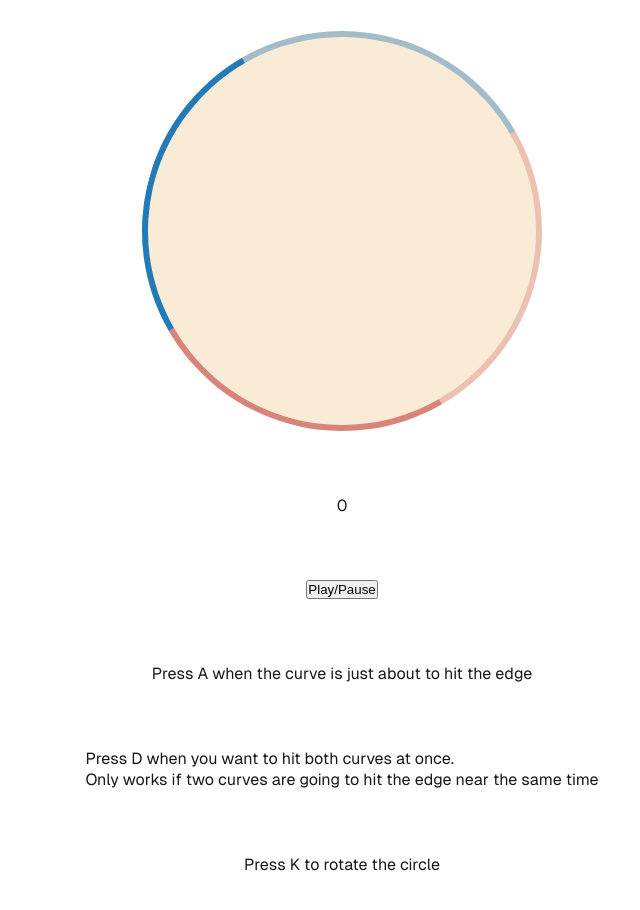
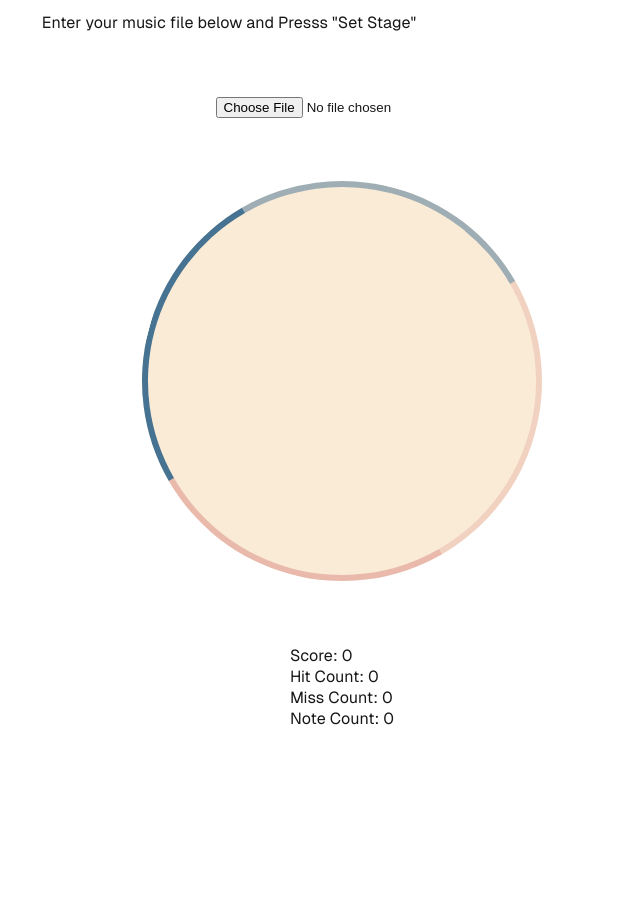
Before and after one commit to Emorque/testing_meyda, a Next.js app: page /testing_meyda/ in a window 1280 px wide. Shown: the part 320-1230 px from the top of the page, without its empty margins (298-938 px from the left). After the commit the page ends 1129 px from the top, so only its background shows below. Built offline with nearby package versions, Linux system fonts and the light colour scheme.

Commit message:
Fixed Double note creation and refined styling

```diff
--- a/src/components/AudioFile.tsx
+++ b/src/components/AudioFile.tsx
@@ -63,11 +63,18 @@ export function AudioFile() {
     // const [lActive, setLActive] = useState<boolean>(false);
 
     const [score, setScore] = useState<number>(0);
+    const [hitCount, setHitCount] = useState<number>(0);
+    const [missCount, setMissCount] = useState<number>(0);
+    const [noteCount, setNoteCount] = useState<number>(0);
+
+    const [stageSet, setStageSet] = useState<boolean>(false);
+    const [musicSet, setMusicSet] = useState<boolean>(false);
 
     const audioChange = (e: ChangeEvent<HTMLInputElement>) => {
         const file = e.target.files?.[0];
         if (!file) return;
         setAudioURL(URL.createObjectURL(file));
+        setMusicSet(true);
         updateContext();
     }
 
@@ -141,27 +148,11 @@ export function AudioFile() {
         const spectrumRange = getAmplitudeRangeForKey(key);
         const avgAmplitude = spectrumRange.reduce((sum, idx) => sum + amplitudeSpectrum[idx], 0) / spectrumRange.length;
 
-        if (avgAmplitude > 1.5 && (time % 50 === 0)) {
+        if (avgAmplitude > 1.5) {
           if (key === 'a' || key === 'j') {
-            if (aSetThisFrame) {
-              setTimeout(() => {
-                if (circle.current) {
-                  const newEle = document.createElement('p');
-                  newEle.classList.add(circleClass)
-                  newEle.classList.add("curve")
-                  // newEle.style.cssText = curveStyle;
-                  newEle.textContent= ""
-                  circle.current.appendChild(newEle);
-                  newEle.addEventListener("animationend", () => {
-                    circle.current?.removeChild(newEle);
-                  })
-                }
-                setList(prevList => [...prevList, ((time + 2000) / 1000)]);
-              }, 200)
-              // aSetThisFrame = true; // Mark that 'a' or 'j' was activated in this frame
-            }
-            if (!dSetThisFrame && !aSetThisFrame) {
+            if (!aSetThisFrame) {
               setState(true);
+              setNoteCount(count => count + 1);
               setList(prevList => [...prevList, ((time + 2000) / 1000)]);
               aSetThisFrame = true; // Mark that 'a' or 'j' was activated in this frame
             }
@@ -170,12 +161,8 @@ export function AudioFile() {
             }
           }
           else if (key === 'd' || key === 'l') {
-            if (dSetThisFrame) {
-              setState(true);
-              setList(prevList => [...prevList, ((time + 2000 + 500) / 1000)]);
-              // aSetThisFrame = true; // Mark that 'a' or 'j' was activated in this frame
-            }
-            if (!aSetThisFrame && !dSetThisFrame) {
+            if (!dSetThisFrame) {
+              setNoteCount(count => count + 1);
               setState(true);
               setList(prevList => [...prevList, ((time + 2000) / 1000)]);
               dSetThisFrame = true; // Mark that 'd' or 'l' was activated in this frame
@@ -197,9 +184,17 @@ export function AudioFile() {
             })
           }
           // Handle the timeout for each button independently
-          setTimeout(() => {
-            setState(false);
-          }, 750);
+          if (key === 'a' || key === 'j') {
+            setTimeout(() => {
+              setState(false);
+            }, 1000);
+          }
+          else if (key === 'd' || key === 'l') {
+            setTimeout(() => {
+              setState(false);
+            }, 750);
+          }
+
         }
       });
     }, [amplitudeSpectrum, aActive, dActive, time, dList, aList]);
@@ -208,6 +203,7 @@ export function AudioFile() {
       console.log("AList", aList);
       if (aList.length > 0 && aList[0] + 0.15 < time/1000) {
         setScore(score => score - 1);
+        setMissCount(count => count + 1);
         setAList(aList => aList.slice(1));
 
         const message = document.createElement('p');
@@ -224,8 +220,9 @@ export function AudioFile() {
 
     useEffect(() => {
       console.log("DList", dList);
-      if (dList.length > 0 && dList[0] + 0.15 < time/1000) {
+      if (dList.length > 0 && dList[0] + 0.20 < time/1000) {
         setScore(score => score - 1);
+        setMissCount(count => count + 1);
         setDList(dList => dList.slice(1));
 
         const message = document.createElement('p');
@@ -244,6 +241,7 @@ export function AudioFile() {
       console.log("JList", jList);
       if (jList.length > 0 && jList[0] + 0.15 < time/1000) {
         setScore(score => score - 1);
+        setMissCount(count => count + 1);
         setJList(jList => jList.slice(1));
 
         const message = document.createElement('p');
@@ -262,6 +260,7 @@ export function AudioFile() {
       console.log("LList", lList);
       if (lList.length > 0 && lList[0] + 0.15 < time/1000) {
         setScore(score => score - 1);
+        setMissCount(count => count + 1);
         setLList(lList => lList.slice(1));
 
         const message = document.createElement('p');
@@ -287,19 +286,19 @@ export function AudioFile() {
           if (rotated) {
             if (dList.length === 0) {
               console.log("ex1", dList, time)
-              setScore(score => score - 1);
               console.log("missed")
 
-              message.classList.add("miss");
-              message.textContent= "missed";
-              if (gameWrapper.current) gameWrapper.current.appendChild(message);
-              setTimeout(() => {
-                if (gameWrapper.current) gameWrapper.current.removeChild(message);
-              }, 500);
+              // message.classList.add("miss");
+              // message.textContent= "missed";
+              // if (gameWrapper.current) gameWrapper.current.appendChild(message);
+              // setTimeout(() => {
+              //   if (gameWrapper.current) gameWrapper.current.removeChild(message);
+              // }, 500);
             }
             else {
               if ((time/1000) < dList[0] - 0.25) {
-                setScore(score => score - 1);
+                // setScore(score => score - 1);
+                // setMissCount(count => count - 1);
                 console.log("ex2", dList, (time/1000))
                 console.log("early")
 
@@ -313,6 +312,7 @@ export function AudioFile() {
               }
               else if (dList[0] + 0.15 >= (time/1000) && (time/1000) > dList[0] - 0.15) {
                 setScore(score => score + 5);
+                setHitCount(count => count + 1);
                 setDList(dList => dList.slice(1));
                 console.log("ex3", dList, (time/1000))
                 console.log("hit")
@@ -323,8 +323,9 @@ export function AudioFile() {
                   if (gameWrapper.current) gameWrapper.current.removeChild(message);
                 }, 500);
               }
-              else if (dList[0] + 0.25 >= (time/1000) && (time/1000) > dList[0] - 0.25) {
+              else if (dList[0] + 0.20 >= (time/1000) && (time/1000) > dList[0] - 0.20) {
                 setScore(score => score + 3);
+                setHitCount(count => count + 1);
                 setDList(dList => dList.slice(1));
                 console.log("ex3", dList, (time/1000))
                 console.log("hit")
@@ -341,19 +342,21 @@ export function AudioFile() {
           else {
             if (aList.length === 0) {
               console.log("ex1", aList, time)
-              setScore(score => score - 1);
+              // setScore(score => score - 1);
+              // setMissCount(count => count - 1);
               console.log("missed")
 
-              message.classList.add("miss");
-              message.textContent= "missed";
-              if (gameWrapper.current) gameWrapper.current.appendChild(message);
-              setTimeout(() => {
-                if (gameWrapper.current) gameWrapper.current.removeChild(message);
-              }, 500);
+              // message.classList.add("miss");
+              // message.textContent= "missed";
+              // if (gameWrapper.current) gameWrapper.current.appendChild(message);
+              // setTimeout(() => {
+              //   if (gameWrapper.current) gameWrapper.current.removeChild(message);
+              // }, 500);
             }
             else {
               if ((time/1000) < aList[0] - 0.25) {
-                setScore(score => score - 1);
+                // setScore(score => score - 1);
+                // setMissCount(count => count - 1);
                 console.log("ex2", aList, (time/1000))
                 console.log("early")
 
@@ -368,6 +371,7 @@ export function AudioFile() {
 
               else if (aList[0] + 0.15 >= (time/1000) && (time/1000) > aList[0] - 0.15) {
                 setScore(score => score + 5);
+                setHitCount(count => count + 1);
                 setAList(aList => aList.slice(1));
                 console.log("ex3", aList, (time/1000))
                 console.log("perfect")
@@ -381,8 +385,9 @@ export function AudioFile() {
               }
 
 
-              else if (aList[0] + 0.25 >= (time/1000) && (time/1000) > aList[0] - 0.25) {
+              else if (aList[0] + 0.20 >= (time/1000) && (time/1000) > aList[0] - 0.20) {
                 setScore(score => score + 3);
+                setHitCount(count => count + 1);
                 setAList(aList => aList.slice(1));
                 console.log("ex3", aList, (time/1000))
                 console.log("hit")
@@ -473,6 +478,7 @@ export function AudioFile() {
           else {
             if ((dList[0] + 0.15 >= (time/1000) && (time/1000) > dList[0] - 0.15) && (aList[0] + 0.15 >= (time/1000) && (time/1000) > aList[0] - 0.15) ){
               setScore(score => score + 3);
+              setHitCount(score => score + 2);
               setDList(dList => dList.slice(1));
               setAList(aList => aList.slice(1));
               message.classList.add("success");
@@ -482,17 +488,17 @@ export function AudioFile() {
                 if (gameWrapper.current) gameWrapper.current.removeChild(message);
               }, 500);
             }
-            else if ((dList[0] + 0.25 >= (time/1000) && (time/1000) > dList[0] - 0.25) && (aList[0] + 0.25 >= (time/1000) && (time/1000) > aList[0] - 0.25) ) {
-              setScore(score => score + 2);
-              setDList(dList => dList.slice(1));
-              setAList(aList => aList.slice(1));
-              message.classList.add("success");
-              message.textContent= "success";
-              if (gameWrapper.current) gameWrapper.current.appendChild(message);
-              setTimeout(() => {
-                if (gameWrapper.current) gameWrapper.current.removeChild(message);
-              }, 500);
-            }
+            // else if ((dList[0] + 0.25 >= (time/1000) && (time/1000) > dList[0] - 0.25) && (aList[0] + 0.25 >= (time/1000) && (time/1000) > aList[0] - 0.25) ) {
+            //   setScore(score => score + 2);
+            //   setDList(dList => dList.slice(1));
+            //   setAList(aList => aList.slice(1));
+            //   message.classList.add("success");
+            //   message.textContent= "success";
+            //   if (gameWrapper.current) gameWrapper.current.appendChild(message);
+            //   setTimeout(() => {
+            //     if (gameWrapper.current) gameWrapper.current.removeChild(message);
+            //   }, 500);
+            // }
           }
         }
 
@@ -505,6 +511,8 @@ export function AudioFile() {
           if (jList.length === 0) {
             console.log("ex1", jList, time)
             setScore(score => score - 1);
+            setMissCount(count => count - 1);
+            setHitCount(count => count + 1);
             console.log("missed")
 
             message.classList.add("miss");
@@ -629,12 +637,12 @@ export function AudioFile() {
     }
 
     const aStyle = {
-      opacity: rotated? "0.5" : "1",
+      opacity: rotated? "0.3" : "1",
       transition: 'opacity 0.2s linear'
     }
 
     const dStyle = {
-      opacity: rotated? "1" : "0.5",
+      opacity: rotated? "1" : "0.3",
       transition: 'opacity 0.2s linear'
     }
 
@@ -672,14 +680,24 @@ export function AudioFile() {
         setStPaused(false);
         setTimeout(() => {
           if (audioRefListening.current)  audioRefListening.current.play();
+          setStageSet(true);
         }, 2000)
       }
     }
 
     return (
         <>
+            <h1>Meyda Demo</h1>
+            <div>
+              <p>Press &quot;A&quot; when the curve is just about to hit the edge on the current &quot;Active Area&quot;</p>
+              <br/>
+              <p>Press &quot;D&quot; when you want to hit both curves at once. <br/>Only works if one curve in each area are going to hit the edge near the same time</p>
+              <br/>
+              <p>Press &quot;K&quot; to rotate the circle <br/> The section that is highlighted is the &quot;Active Area&quot;</p>
+              <br/>
+              <p>Enter your music file below and Presss &quot;Set Stage&quot;</p>
+            </div>
             <input type="file" accept='audio/*' onChange={audioChange}/>
-            <h1>Meyda Demo</h1>
             {/* <p>{level}</p>
             <p>{score}</p> */}
 
@@ -687,7 +705,7 @@ export function AudioFile() {
 
             <audio src={audioURL ?? ""} controls={false} ref={audioRefListening} loop={false} />
             <audio src={audioURL ?? ""} controls={false} ref={audioRefSetting} loop={false} />
-            <button onClick={setMusicStage}>Set Stage</button>
+            {musicSet && <button onClick={setMusicStage}>Set Stage</button>}
 
             {/* <div id='gamecontainer'>
               <div className='pilar' ref={aPillar}>hi</div>
@@ -706,12 +724,15 @@ export function AudioFile() {
 
               </div>
             </div>
-            <p>{score}</p>
-            <button onClick={toggleMusic}>Play/Pause</button>
+            <div>
+              <p>Score: {score}</p>
+              <p>Hit Count: {hitCount}</p>
+              <p>Miss Count: {missCount}</p>
+              <p>Note Count: {noteCount}</p>
+            </div>
 
-            <p>Press A when the curve is just about to hit the edge</p>
-            <p>Press D when you want to hit both curves at once. <br/>Only works if two curves are going to hit the edge near the same time</p>
-            <p>Press K to rotate the circle</p>
+            {stageSet && <button onClick={toggleMusic}>Play/Pause</button>}
+
 
             {/* <div id='canvasContainer' style={{height: 500, width: 500, position: "relative"}}>
               <Canvas>
--- a/src/components/audiofile.css
+++ b/src/components/audiofile.css
@@ -50,13 +50,13 @@
 
 .caA {
     transform: rotate(135deg);
-    border-right: 6px solid rgba(34, 123, 182);
-    border-bottom: 6px solid rgb(34, 123, 182, 0.404);
+    border-right: 6px solid rgba(25, 86, 128, 0.8);
+    border-bottom: 6px solid rgba(25, 86, 128, 0.404);
 }
 .caD {
     transform: rotate(-45deg);
     border-right: 6px solid rgb(182, 34, 34, 0.404);
-    border-bottom: 6px solid rgb(182, 34, 34);
+    border-bottom: 6px solid rgba(182, 34, 34, 0.80);
 }
 /* .caJ {
     transform: rotate(225deg);
@@ -84,14 +84,14 @@
 }
 
 .aCurve {
-    border-right: 6px solid rgba(34, 123, 182, 0.877);
+    border-right: 6px solid rgba(25, 86, 128);
     /* border-bottom: 6px solid rgb(34, 123, 182, 0.404); */
     border-bottom: 6px solid transparent;
 }
 .dCurve {
     /* border-right: 6px solid rgb(182, 34, 34, 0.404); */
     border-right: 6px solid transparent;
-    border-bottom: 6px solid rgba(182, 34, 34, 0.877);
+    border-bottom: 6px solid rgba(182, 34, 34);
 }
 
 /* .aCurve {
```
